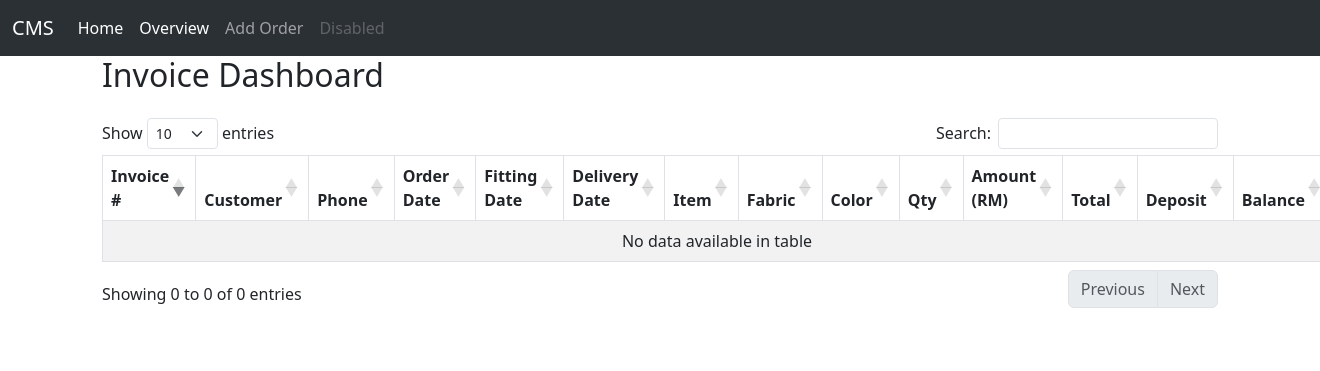
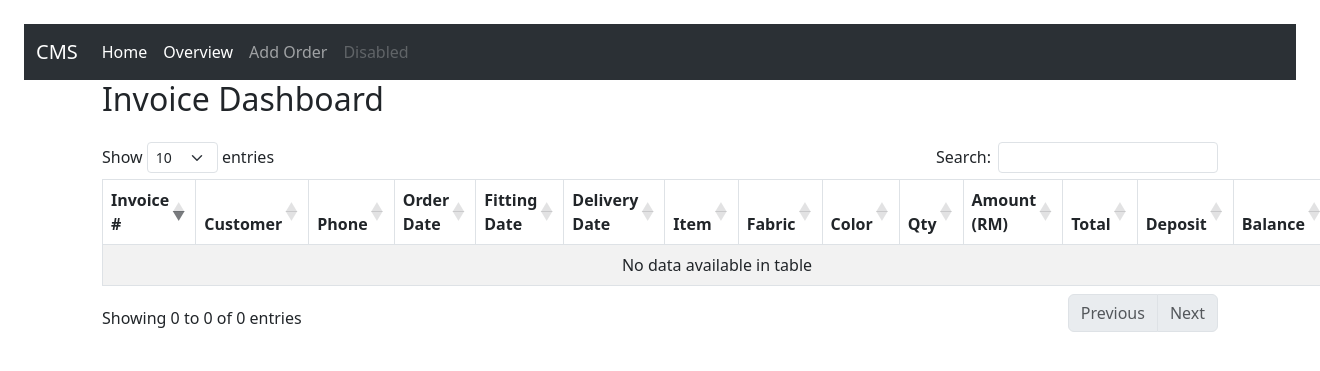
Before and after one commit to automacchiato/warisansutera, a PHP site: page /overview.php in a window 1320 px wide. Shown: the top 371 px of the page. Run offline with PHP 8.4, Linux system fonts and the light colour scheme; data that the repository does not hold is empty; some libraries are stand-ins or nearby versions.

Commit message:
adjust nav

```diff
--- a/customer/overview.php
+++ b/customer/overview.php
@@ -25,7 +25,8 @@ $result = $conn->query($query);
     <link rel="stylesheet" href="https://cdn.datatables.net/1.13.6/css/dataTables.bootstrap5.min.css">
 </head>
 
-<body>
+<body class="p-4">
+
 
     <nav class="navbar navbar-expand-lg bg-body-tertiary" data-bs-theme="dark">
         <div class="container-fluid">
```
